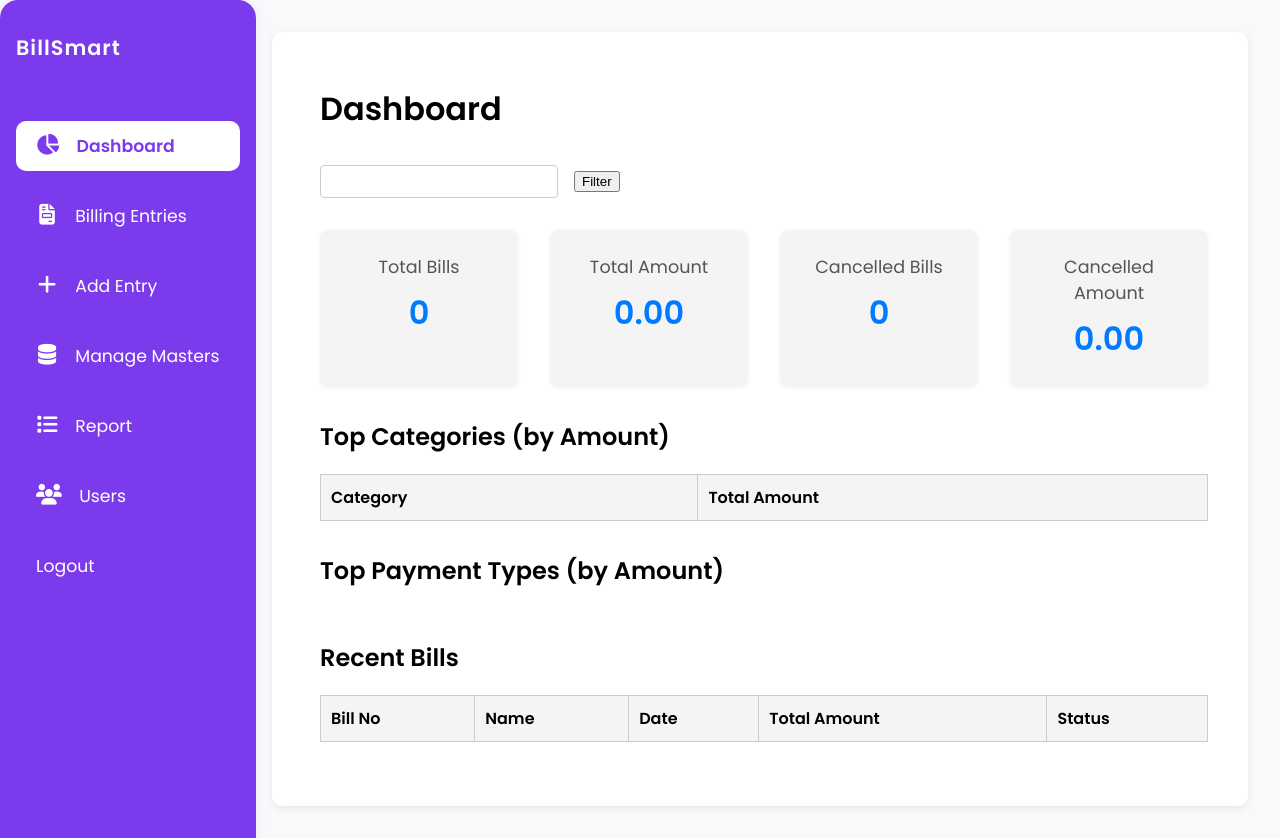
After one commit to nellaibill/billing-lukes, a Flask app: page /dashboard in a window 1280 px wide. The commit adds this page. Run offline with Flask 2, Linux system fonts and the light colour scheme; a user stored in the database is signed in; data comes from the database, SQL or seed files in the repository; both versions use the stored data as it was after the commit; lists and menus that the app fills with data are empty; some libraries are stand-ins or nearby versions.

Commit message:
11-Aug-release

```diff
--- a/app.py
+++ b/app.py
@@ -469,6 +469,73 @@ def users():
         return redirect(url_for('users'))
     users = User.query.order_by(User.id).all()
     return render_template('users.html', users=users, user=user)
+
+@app.route('/dashboard')
+@login_required
+def dashboard():
+    from datetime import datetime
+    today_str = datetime.now().strftime('%Y-%m-%d')
+    from_date = request.args.get('from_date', today_str)
+    to_date = request.args.get('to_date', today_str)
+    from_dt = datetime.strptime(from_date, '%Y-%m-%d').date()
+    to_dt = datetime.strptime(to_date, '%Y-%m-%d').date()
+
+    # Filtered headers
+    headers_query = HeaderEntry.query.filter(HeaderEntry.date >= from_dt, HeaderEntry.date <= to_dt)
+
+    # Total bills
+    total_bills = headers_query.count()
+    # Total amount (excluding cancelled)
+    total_amount = db.session.query(db.func.sum(DetailsEntry.amount)).join(HeaderEntry).filter(HeaderEntry.date >= from_dt, HeaderEntry.date <= to_dt, HeaderEntry.is_cancelled == False).scalar() or 0.0
+    # Cancelled bills
+    cancelled_bills = headers_query.filter(HeaderEntry.is_cancelled == True).count()
+    cancelled_amount = db.session.query(db.func.sum(DetailsEntry.amount)).join(HeaderEntry).filter(HeaderEntry.date >= from_dt, HeaderEntry.date <= to_dt, HeaderEntry.is_cancelled == True).scalar() or 0.0
+
+    # Top categories by amount
+    top_cat_query = db.session.query(Category.name, db.func.sum(DetailsEntry.amount))\
+        .join(DetailsEntry, DetailsEntry.category_id == Category.id)\
+        .join(HeaderEntry, DetailsEntry.header_id == HeaderEntry.id)\
+        .filter(HeaderEntry.date >= from_dt, HeaderEntry.date <= to_dt, HeaderEntry.is_cancelled == False)\
+        .group_by(Category.name)\
+        .order_by(db.func.sum(DetailsEntry.amount).desc())\
+        .limit(5).all()
+    top_categories = [(cat, amt or 0.0) for cat, amt in top_cat_query]
+
+    # Top payment types by amount
+    top_pay_query = db.session.query(PaymentType.name, db.func.sum(DetailsEntry.amount))\
+        .join(DetailsEntry, DetailsEntry.payment_type_id == PaymentType.id)\
+        .join(HeaderEntry, DetailsEntry.header_id == HeaderEntry.id)\
+        .filter(HeaderEntry.date >= from_dt, HeaderEntry.date <= to_dt, HeaderEntry.is_cancelled == False)\
+        .group_by(PaymentType.name)\
+        .order_by(db.func.sum(DetailsEntry.amount).desc())\
+        .limit(5).all()
+    top_payment_types = [(pt, amt or 0.0) for pt, amt in top_pay_query]
+
+    # Recent bills (last 10)
+    recent_headers = headers_query.order_by(HeaderEntry.id.desc()).limit(10).all()
+    recent_bills = []
+    for header in recent_headers:
+        total_amt = sum(d.amount for d in header.details)
+        recent_bills.append({
+            'op_bill_no': header.op_bill_no,
+            'patient_name': header.patient_name,
+            'date': header.date,
+            'total_amount': total_amt,
+            'is_cancelled': header.is_cancelled
+        })
+
+    return render_template('dashboard.html',
+        total_bills=total_bills,
+        total_amount=total_amount,
+        cancelled_bills=cancelled_bills,
+        cancelled_amount=cancelled_amount,
+        top_categories=top_categories,
+        top_payment_types=top_payment_types,
+        recent_bills=recent_bills,
+        from_date=from_date,
+        to_date=to_date
+    )
+
 # Date-wise detailed category report
 @app.route('/daily_category_report')
 @login_required
--- a/instance/last_backup.txt
+++ b/instance/last_backup.txt
@@ -1 +1 @@
-2025-08-08
+2025-08-13
--- a/templates/_navbar.html
+++ b/templates/_navbar.html
@@ -1,42 +1,71 @@
+<link href="https://fonts.googleapis.com/css2?family=Poppins:wght@400;600&display=swap" rel="stylesheet">
+<link rel="stylesheet" href="https://cdnjs.cloudflare.com/ajax/libs/font-awesome/6.4.2/css/all.min.css" />
 <style>
-        .navbar {
-            background: #343a40;
-            padding: 1em 2em;
-            border-radius: 8px 8px 0 0;
+    body { font-family: 'Poppins', Arial, sans-serif; }
+    .sidebar {
+        background: #7c3aed;
+        padding: 2em 1em;
+        border-radius: 18px;
+        min-width: 220px;
+        height: 100vh;
+        position: fixed;
+        top: 0;
+        left: 0;
+        display: flex;
+        flex-direction: column;
+        gap: 1em;
+        z-index: 100;
+        box-shadow: 0 2px 12px rgba(124,58,237,0.08);
+    }
+    .sidebar .logo {
+        font-size: 1.3em;
+        font-weight: 600;
+        color: #fff;
         margin-bottom: 2em;
-            display: flex;
-            gap: 1.5em;
+        letter-spacing: 1px;
+        text-align: left;
     }
-        .navbar a {
+    .sidebar a {
         color: #fff;
         text-decoration: none;
         font-weight: 500;
-            transition: background 0.2s;
-            padding: 6px 14px;
-            border-radius: 4px;
+        transition: background 0.2s, color 0.2s;
+        padding: 12px 20px;
+        border-radius: 10px;
+        margin-bottom: 4px;
+        display: flex;
+        align-items: center;
+        gap: 1em;
+        font-size: 1.08em;
     }
-        .navbar a.active, .navbar a:focus {
-            background: #007bff;
+    .sidebar a.active, .sidebar a:focus {
+        background: #fff;
+        color: #7c3aed;
+        font-weight: 600;
     }
-
-        body { font-family: Arial, sans-serif; margin: 2em; background: #f8f9fa; }
-        .container { max-width: 70%; margin: 0 auto; background: #fff; padding: 2em; border-radius: 10px; box-shadow: 0 2px 8px rgba(0,0,0,0.08); }
-        h1 { margin-bottom: 1em; }
-        table { border-collapse: collapse; width: 100%; margin-bottom: 2em; background: #fff; }
-        th, td { border: 1px solid #ccc; padding: 10px; text-align: left; }
-        th { background: #f4f4f4; }
-        .back { background: #007bff; color: #fff; border-radius: 4px; padding: 8px 16px; text-decoration: none; }
-        .back:hover { background: #0056b3; }
-
+    .sidebar a i {
+        font-size: 1.2em;
+        min-width: 22px;
+        text-align: center;
+    }
+    .container {
+        margin-left: 240px !important;
+        max-width: 900px;
+    }
+    @media (max-width: 700px) {
+        .sidebar { position: static; height: auto; min-width: 100px; padding: 1em 0.5em; }
+        .container { margin-left: 0 !important; }
+    }
 </style>
-<nav class="navbar">
-    <a href="{{ url_for('index') }}" {% if request.endpoint == 'index' %}class="active"{% endif %}>Billing Entries</a>
-    <a href="{{ url_for('add_entry') }}" {% if request.endpoint == 'add_entry' %}class="active"{% endif %}>Add Entry</a>
-    <a href="{{ url_for('masters') }}" {% if request.endpoint == 'masters' %}class="active"{% endif %}>Manage Masters</a>
-    <a href="{{ url_for('category_report') }}" {% if request.endpoint == 'category_report' %}class="active"{% endif %}>Category Report</a>
-    <a href="{{ url_for('payment_type_report') }}" {% if request.endpoint == 'payment_type_report' %}class="active"{% endif %}>Cash and Bank Report</a>
+<nav class="sidebar">
+    <div class="logo">BillSmart</div>
+    <a href="{{ url_for('dashboard') }}" {% if request.endpoint == 'dashboard' %}class="active"{% endif %}><i class="fa-solid fa-chart-pie"></i>Dashboard</a>
+    <a href="{{ url_for('index') }}" {% if request.endpoint == 'index' %}class="active"{% endif %}><i class="fa-solid fa-file-invoice"></i>Billing Entries</a>
+    <a href="{{ url_for('add_entry') }}" {% if request.endpoint == 'add_entry' %}class="active"{% endif %}><i class="fa-solid fa-plus"></i>Add Entry</a>
+    <a href="{{ url_for('masters') }}" {% if request.endpoint == 'masters' %}class="active"{% endif %}><i class="fa-solid fa-database"></i>Manage Masters</a>
+    <a href="{{ url_for('category_report') }}" {% if request.endpoint == 'category_report' %}class="active"{% endif %}><i class="fa-solid fa-list"></i>Report</a>
     {% if session.get('usertype') == 'admin' %}
-    <a href="{{ url_for('users') }}" {% if request.path == url_for('users') %}class="active"{% endif %}>Users</a>
+    <a href="{{ url_for('users') }}" {% if request.path == url_for('users') %}class="active"{% endif %}><i class="fa-solid fa-users"></i>Users</a>
     {% endif %}
     <a href="{{ url_for('logout') }}">Logout</a>
 </nav>
--- a/templates/add_entry.html
+++ b/templates/add_entry.html
@@ -237,7 +237,7 @@
     </script>
 </head>
 <body>
-    <div class="container">
+    <div class="container" style="max-width:100vw; padding:32px 40px 32px 48px;">
         {% include '_navbar.html' %}
         <h1>Add Billing Entry</h1>
         <form method="post" autocomplete="off" id="billingForm">
--- /dev/null
+++ b/templates/dashboard.html
@@ -0,0 +1,137 @@
+<!DOCTYPE html>
+<html lang="en">
+<head>
+    <meta charset="UTF-8">
+    <title>Dashboard</title>
+    <style>
+        body { font-family: Arial, sans-serif; margin: 2em; background: #f8f9fa; }
+        .container { max-width: 900px; margin: 0 auto; background: #fff; padding: 2em 2.5em; border-radius: 10px; box-shadow: 0 2px 8px rgba(0,0,0,0.08); }
+        h1 { margin-bottom: 1em; }
+        .summary-boxes { display: flex; gap: 2em; margin-bottom: 2em; }
+        .summary-box { background: #f4f4f4; border-radius: 8px; padding: 1.5em 2em; flex: 1; text-align: center; box-shadow: 0 1px 4px rgba(0,0,0,0.05); }
+        .summary-title { font-size: 1.1em; color: #555; margin-bottom: 0.5em; }
+        .summary-value { font-size: 2em; font-weight: bold; color: #007bff; }
+        .section { margin-bottom: 2em; }
+        table { border-collapse: collapse; width: 100%; background: #fff; }
+        th, td { border: 1px solid #ccc; padding: 10px; text-align: left; }
+        th { background: #f4f4f4; }
+        @media (max-width: 900px) {
+            .container { padding: 1em; }
+            .summary-boxes { flex-direction: column; gap: 1em; }
+        }
+    </style>
+</head>
+<body>
+    <div class="container" style="max-width:100vw; padding:32px 40px 32px 48px;">
+        {% include '_navbar.html' %}
+        <h1>Dashboard</h1>
+        <!-- Date Range Picker (daterangepicker) -->
+        <link rel="stylesheet" href="https://cdn.jsdelivr.net/npm/daterangepicker/daterangepicker.css" />
+        <form method="get" action="{{ url_for('dashboard') }}" id="dashboard-filter-form" style="margin-bottom:2em; display:flex; gap:1em; align-items:center;">
+            <input type="text" id="date-range" style="padding:8px; border-radius:4px; border:1px solid #ccc; min-width:220px;" readonly />
+            <input type="hidden" name="from_date" id="from_date" value="{{ from_date }}">
+            <input type="hidden" name="to_date" id="to_date" value="{{ to_date }}">
+            <button type="submit">Filter</button>
+        </form>
+        <script src="https://cdn.jsdelivr.net/npm/jquery@3.7.1/dist/jquery.min.js"></script>
+        <script src="https://cdn.jsdelivr.net/npm/moment@2.29.4/moment.min.js"></script>
+        <script src="https://cdn.jsdelivr.net/npm/daterangepicker/daterangepicker.min.js"></script>
+        <script>
+        $(function() {
+            var start = moment("{{ from_date }}", "YYYY-MM-DD");
+            var end = moment("{{ to_date }}", "YYYY-MM-DD");
+            $('#date-range').daterangepicker({
+                startDate: start,
+                endDate: end,
+                locale: { format: 'YYYY-MM-DD' },
+                ranges: {
+                    'Today': [moment(), moment()],
+                    'Yesterday': [moment().subtract(1, 'days'), moment().subtract(1, 'days')],
+                    'Last 7 Days': [moment().subtract(6, 'days'), moment()],
+                    'Last 30 Days': [moment().subtract(29, 'days'), moment()],
+                    'This Month': [moment().startOf('month'), moment().endOf('month')],
+                    'Last Month': [moment().subtract(1, 'month').startOf('month'), moment().subtract(1, 'month').endOf('month')]
+                }
+            }, function(start, end) {
+                $('#from_date').val(start.format('YYYY-MM-DD'));
+                $('#to_date').val(end.format('YYYY-MM-DD'));
+            });
+            // Set initial values
+            $('#from_date').val(start.format('YYYY-MM-DD'));
+            $('#to_date').val(end.format('YYYY-MM-DD'));
+            // On submit, ensure hidden fields are set
+            $('#dashboard-filter-form').on('submit', function() {
+                var drp = $('#date-range').data('daterangepicker');
+                $('#from_date').val(drp.startDate.format('YYYY-MM-DD'));
+                $('#to_date').val(drp.endDate.format('YYYY-MM-DD'));
+            });
+        });
+        </script>
+        <div class="summary-boxes">
+            <div class="summary-box">
+                <div class="summary-title">Total Bills</div>
+                <div class="summary-value">{{ total_bills }}</div>
+            </div>
+            <div class="summary-box">
+                <div class="summary-title">Total Amount</div>
+                <div class="summary-value">{{ '%.2f' % total_amount }}</div>
+            </div>
+            <div class="summary-box">
+                <div class="summary-title">Cancelled Bills</div>
+                <div class="summary-value">{{ cancelled_bills }}</div>
+            </div>
+            <div class="summary-box">
+                <div class="summary-title">Cancelled Amount</div>
+                <div class="summary-value">{{ '%.2f' % cancelled_amount }}</div>
+            </div>
+        </div>
+        <div class="section">
+            <h2>Top Categories (by Amount)</h2>
+            <table>
+                <tr>
+                    <th>Category</th>
+                    <th>Total Amount</th>
+                </tr>
+                {% for cat, amt in top_categories %}
+                <tr>
+                    <td>{{ cat }}</td>
+                    <td>{{ '%.2f' % amt }}</td>
+                </tr>
+                {% endfor %}
+            </table>
+        </div>
+        <div class="section">
+            <h2>Top Payment Types (by Amount)</h2>
+            <div style="display: flex; gap: 1.5em; flex-wrap: wrap;">
+                {% for pt, amt in top_payment_types %}
+                <div style="background: #e9f7ef; border-radius: 8px; box-shadow: 0 1px 4px rgba(0,0,0,0.05); padding: 1.2em 2em; min-width: 180px; text-align: center; flex: 1;">
+                    <div style="font-size: 1.1em; color: #555; margin-bottom: 0.5em;">{{ pt }}</div>
+                    <div style="font-size: 1.7em; font-weight: bold; color: #28a745;">{{ '%.2f' % amt }}</div>
+                </div>
+                {% endfor %}
+            </div>
+        </div>
+        <div class="section">
+            <h2>Recent Bills</h2>
+            <table>
+                <tr>
+                    <th>Bill No</th>
+                    <th>Name</th>
+                    <th>Date</th>
+                    <th>Total Amount</th>
+                    <th>Status</th>
+                </tr>
+                {% for bill in recent_bills %}
+                <tr>
+                    <td>{{ bill.op_bill_no }}</td>
+                    <td>{{ bill.patient_name }}</td>
+                    <td>{{ bill.date.strftime('%Y-%m-%d') }}</td>
+                    <td>{{ '%.2f' % bill.total_amount }}</td>
+                    <td>{% if bill.is_cancelled %}<span style="color:red;">Cancelled</span>{% else %}Active{% endif %}</td>
+                </tr>
+                {% endfor %}
+            </table>
+        </div>
+    </div>
+</body>
+</html>
--- a/templates/index.html
+++ b/templates/index.html
@@ -24,7 +24,7 @@
     </style>
 </head>
 <body>
-    <div class="container">
+    <div class="container" style="max-width:100vw; width:100vw; padding:32px 40px 32px 48px;">
                 {% include '_navbar.html' %}
         <h1>Billing Entries</h1>
 
```
Also changed, not shown: templates/category_report.html (+31 -4 lines), templates/masters.html (+50 -7 lines), templates/payment_type_report.html (+46 -2 lines), instance/lukes_billing_db.db, templates/view_bill_details.html (added). Lines whose indentation alone changed are shown as unchanged.
